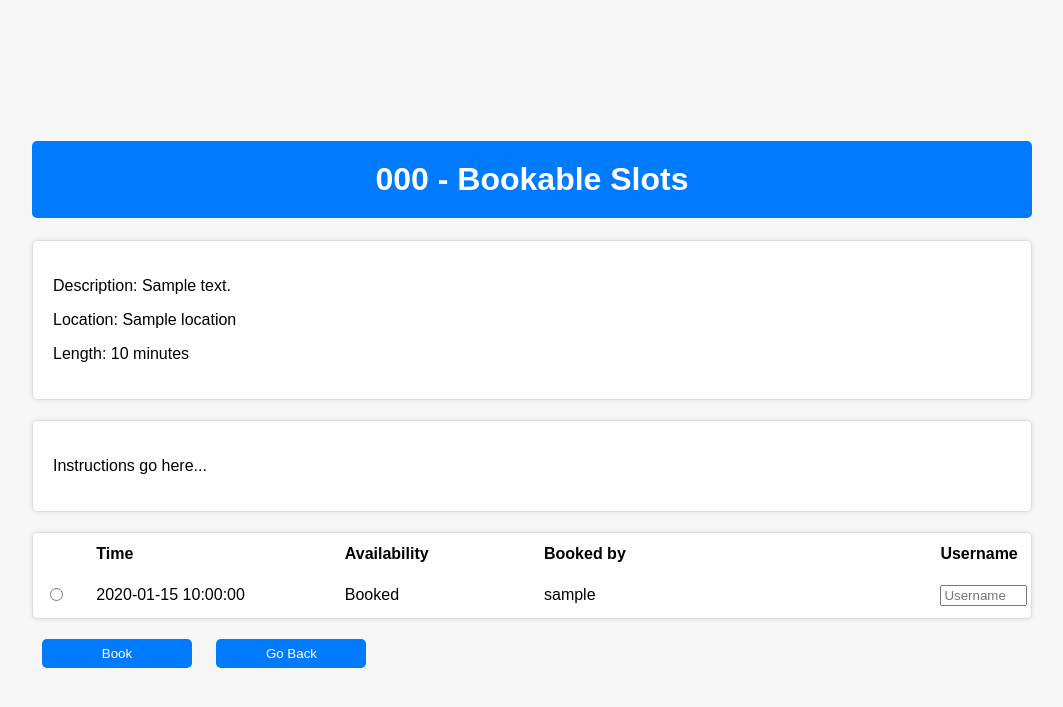
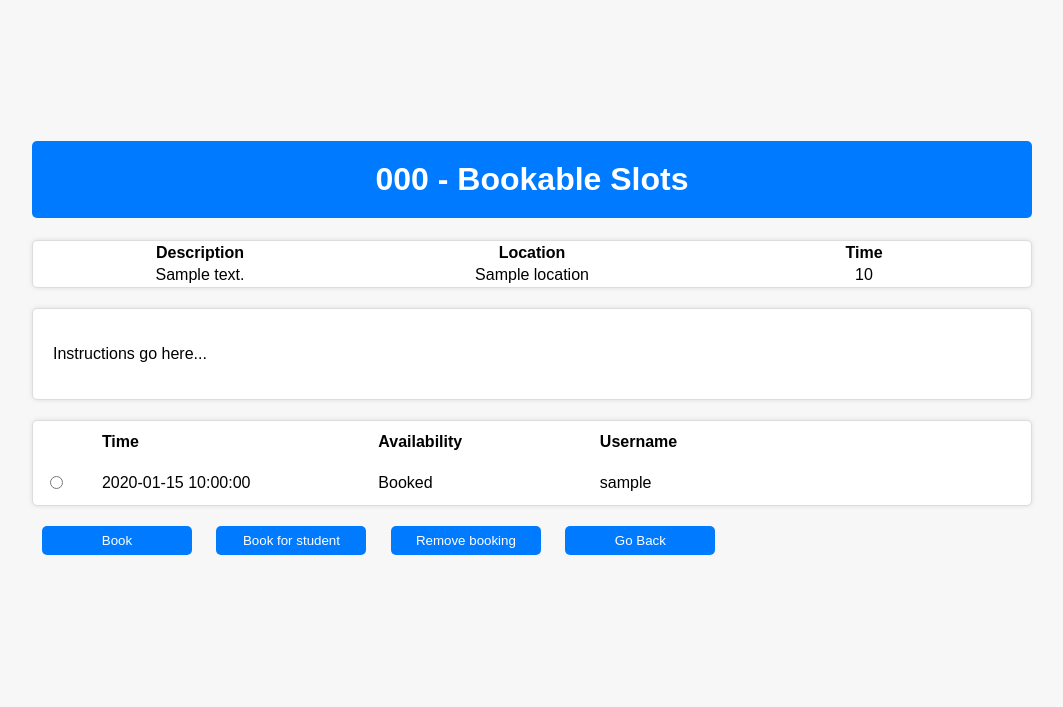
Before and after one commit to Azakh993/ID1212-Network-Programming, a Flask app: template templates/bookable_slots.html in a window 1280 px wide. Shown: the top 707 px of the page, without its empty margins (108-1171 px from the left). Run offline with Flask 3, Linux system fonts and the light colour scheme; the template is opened without the code that fills it: most values are stand-ins (such as "Sample title", 1, 10 or a date in 2020); parts of the project's set-up code (start-up, migrations or seed data) failed here and were passed over.

Commit message:
Added table at top to provide user with relevant info.
Also added columns for privileged users to see username attached to existing reservations, and otherwise see a form in which they can enter a username to book with.

```diff
--- a/templates/bookable_slots.html
+++ b/templates/bookable_slots.html
@@ -7,11 +7,20 @@
 <body>
 <h1>{{ course_code.upper() }} - Bookable Slots</h1>
 
-<div id="details">
-    <p>Description: {{ booking_list.description }}</p>
-    <p>Location: {{ booking_list.location }}</p>
-    <p>Length: {{ booking_list.interval }} minutes</p>
-</div>
+<table id="detailsTable">
+    <thead>
+    <tr>
+        <th style="width: 33%; text-align: center">Description</th>
+        <th style="width: 33%; text-align: center">Location</th>
+        <th style="width: 33%; text-align: center">Time</th>
+    </tr>
+    </thead>
+    <tbody>
+    <td style="text-align: center">{{ booking_list.description }}</td>
+    <td style="text-align: center">{{ booking_list.location }}</td>
+    <td style="text-align: center">{{ booking_list.interval }}</td>
+    </tbody>
+</table>
 
 <div id="instructions">
     <p>Instructions go here...</p>
@@ -24,7 +33,6 @@
         <th style="width: 25%; text-align: left">Time</th>
         <th style="width: 20%; text-align: left">Availability</th>
         {% if admin %}
-            <th style="width: 40%;">Booked by</th>
             <th style="width: 40%;">Username</th>
         {% endif %}
     </tr>
@@ -41,17 +49,25 @@
                 <td>Available</td>
             {% endif %}
             {% if admin %}
-                <td>{{ available_slot.username }}</td>
-                <td><input type="text" id="inputUsername" placeholder="Username" style="width: 100%;"></td>
+                <td {% if not available_slot.username %}
+                    style="display: none" {% endif %}>{{ available_slot.username }}</td>
+                <td {% if available_slot.username %} style="display: none" {% endif %}><input type="text"
+                                                                                              id="inputUsername{{ available_slot.sequence_id }}"
+                                                                                              placeholder="Username"
+                                                                                              style="width: 50%;"></td>
             {% endif %}
         </tr>
     {% endfor %}
     </tbody>
 </table>
-
-<button id="bookBtn">Book</button>
-<button id="backBtn">Go Back</button>
-
+<div>
+    <button id="bookBtn">Book</button>
+    {% if admin %}
+    <button id="bookForStudentBtn">Book for student</button>
+    <button id="removeBookingBtn">Remove booking</button>
+    {% endif %}
+    <button id="backBtn">Go Back</button>
+</div>
 <script> const course_code = "{{ course_code }}"; </script>
 <script> const admin = "{{ admin }}"; </script>
 <script> const booking_list_id = "{{ booking_list.id }}"; </script>
```
